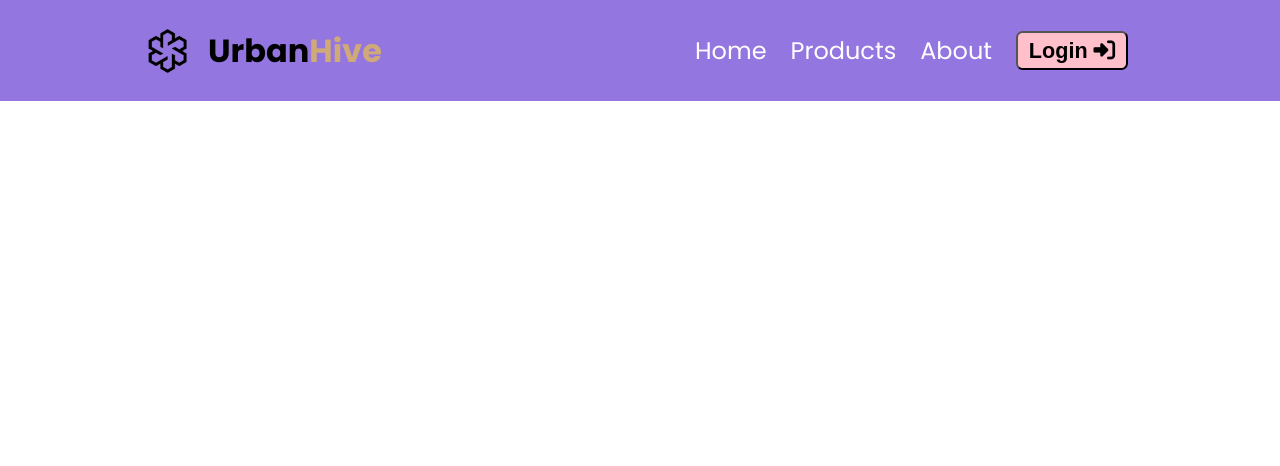
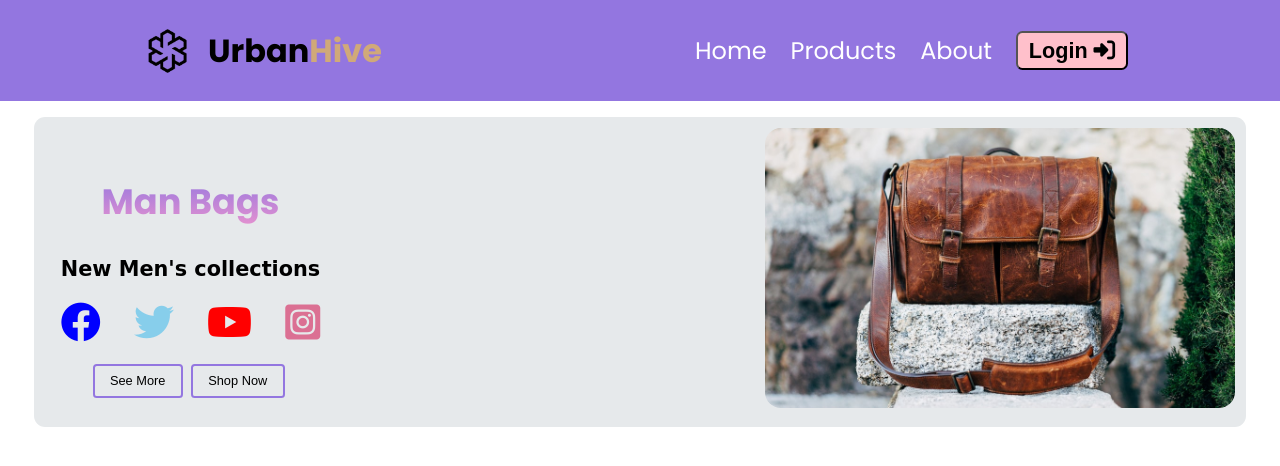
Before and after one commit to Md-Nadim-Mir/Urban-Hibe-E-commerce-project-responsive, a plain HTML site: page index.html in a window 1280 px wide. Drawn offline with Linux system fonts and the light colour scheme.

Commit message:
add banner

```diff
--- a/css/responsive.css
+++ b/css/responsive.css
@@ -36,3 +36,97 @@ body {
     }
 
 }
+
+/* nav item  responsive end */
+
+
+
+
+/* banner item responsive mobile and tablet start */
+
+@media screen and (min-width:300px) and (max-width: 900px) {
+
+    .banner-container {
+
+        flex-direction: column;
+        /* margin: 1em 3.5em; */
+        padding: 1em;
+        background-color: #E6E9EB;
+        border-radius: .7em;
+    }
+
+    .banner-content {
+        /* text-align: center; */
+        /* margin-left: .7em; */
+        margin-left: 2.3em;
+    }
+
+    .banner-content-title {
+        font-size: 2.2em;
+    }
+
+    .banner-content-info {
+        font-size: 1em;
+        font-weight: 700;
+        font-family: 'Dancing Script', cursive;
+    }
+
+
+
+    .banner-img img{
+
+        width: 14em;
+        object-fit: cover;
+        border-radius: 1em;
+        margin-top: 1.8em;
+        margin-left: 3em;
+        margin-right: 3em;
+
+    }
+
+}
+
+/* banner item responsive mobile and tablet start */
+
+
+/* banner item responsive  tablet start */
+
+@media screen and (min-width:900px) and (max-width: 1390px) {
+
+    .banner-container {
+
+        margin: 1em 2.1em;
+
+    }
+
+    .banner-content {
+        text-align: center;
+        margin-left: 1em;
+    }
+
+
+    .banner-content-title {
+        font-size: 2.2em;
+    }
+
+    .banner-content-info {
+        font-size: 1.3em;
+        font-weight: 700;
+        font-family: 'Dancing Script', cursive;
+    }
+
+
+
+    .banner-img img{
+
+        width: 470px;
+        object-fit: cover;
+        border-radius: 1em;
+    }
+
+
+
+}
+
+
+/* banner item responsive  tablet end */
--- a/css/style.css
+++ b/css/style.css
@@ -10,7 +10,7 @@ body {
 
 }
 
-/* nav item */
+/* nav item start */
 
 .nav-container{
     display: flex;
@@ -70,3 +70,82 @@ body {
     border-radius: .3em;
 
 }
+
+
+/* nav item end */
+
+
+/* banner start */
+
+
+
+.banner-container{
+
+    display: flex;
+    height: auto;
+    align-items: center;
+    justify-content: space-between;
+
+    margin: 1em 6em;
+    padding: .7em;
+    background-color: #E6E9EB;
+    border-radius: .7em;
+}
+
+
+.banner-content{
+    text-align: center;
+    margin-left: 9em;
+}
+
+
+.banner-content-title{
+
+    background-image: linear-gradient(to bottom,#9376e0,#e893cf);
+    color: transparent;
+    -webkit-background-clip: text;
+    font-size: 3.2em;
+}
+
+
+.banner-content-info{
+    font-size: 1.3em;
+    font-weight: 700;
+    font-family: 'Dancing Script', cursive;
+}
+
+.icons-container{
+    margin-bottom: 20px;
+    display: flex;
+    justify-content: space-between;
+    width: 100%;
+
+}
+
+
+.fa-brands{
+    font-size: 40px;
+}
+
+
+.banner-button{
+    background-color: transparent;
+    padding: .6em 1.2em;
+    border: 2px solid #9376e0;
+    margin-right: .3em;
+    border-radius: .3em;
+    font-size: .8em;
+}
+
+
+
+
+
+.banner-img img{
+
+    width: 560px;
+    object-fit: cover;
+    border-radius: 1em;
+}
+
+/* banner end */
--- a/index.html
+++ b/index.html
@@ -13,7 +13,9 @@
 
 
     <!-- font awesome icon cdn link -->
-    <link rel="stylesheet" href="https://cdnjs.cloudflare.com/ajax/libs/font-awesome/6.4.0/css/all.min.css"/>
+    <link rel="stylesheet" href="https://cdnjs.cloudflare.com/ajax/libs/font-awesome/6.4.0/css/all.min.css"
+        integrity="sha512-iecdLmaskl7CVkqkXNQ/ZH/XLlvWZOJyj7Yy7tcenmpD1ypASozpmT/E0iPtmFIB46ZmdtAc9eNBvH0H/ZpiBw=="
+        crossorigin="anonymous" referrerpolicy="no-referrer" />
 
 
 </head>
@@ -46,6 +48,49 @@
 
     <!-- nav section end -->
 
+
+
+
+    <!-- banner section start -->
+
+    <section class="banner-container">
+
+        <div class="banner-content">
+
+            <h1 class="banner-content-title">Man Bags</h1>
+
+            <h3 class="banner-content-info">New Men's collections</h3>
+
+            <div class="icons-container">
+                <span>
+                    <i class="fa-brands fa-facebook" style="color: blue;"></i>
+                </span>
+                <span>
+                    <i class="fa-brands fa-twitter" style="color: skyblue;"></i>
+                </span>
+                <span>
+                    <i class="fa-brands fa-youtube" style="color: red;"></i>
+                </span>
+                <span>
+                    <i class="fa-brands fa-square-instagram" style="color: palevioletred;"></i>
+                </span>
+            </div>
+
+            <button class="banner-button">See More</button>
+            <button class="banner-button">Shop Now</button>
+
+        </div>
+
+        <div class="banner-img">
+
+            <img src="resources/banner-image/bag-picture.jpg" alt="">
+
+        </div>
+
+    </section>
+
+    <!-- banner section end -->
+
 </body>
 
 </html>
```
